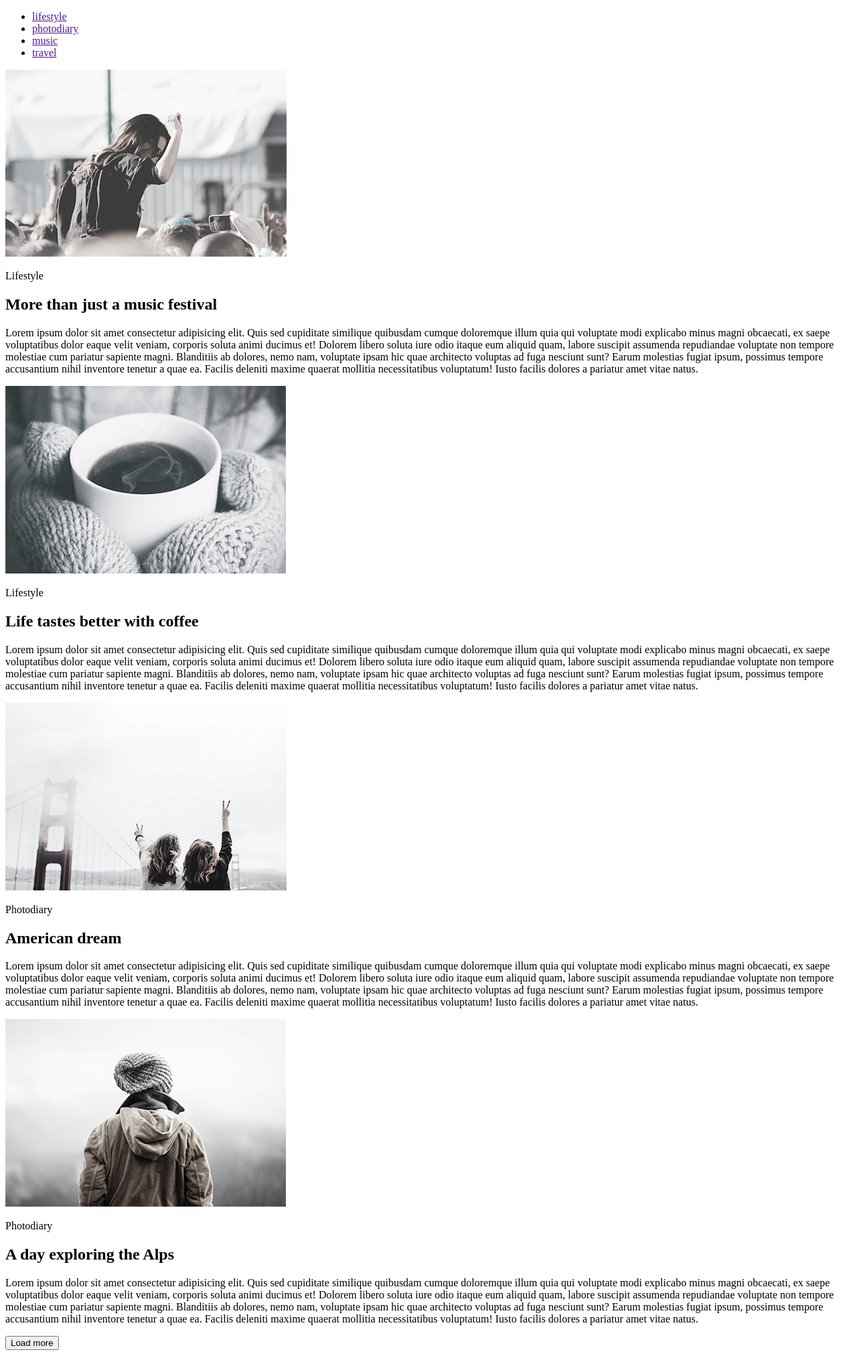
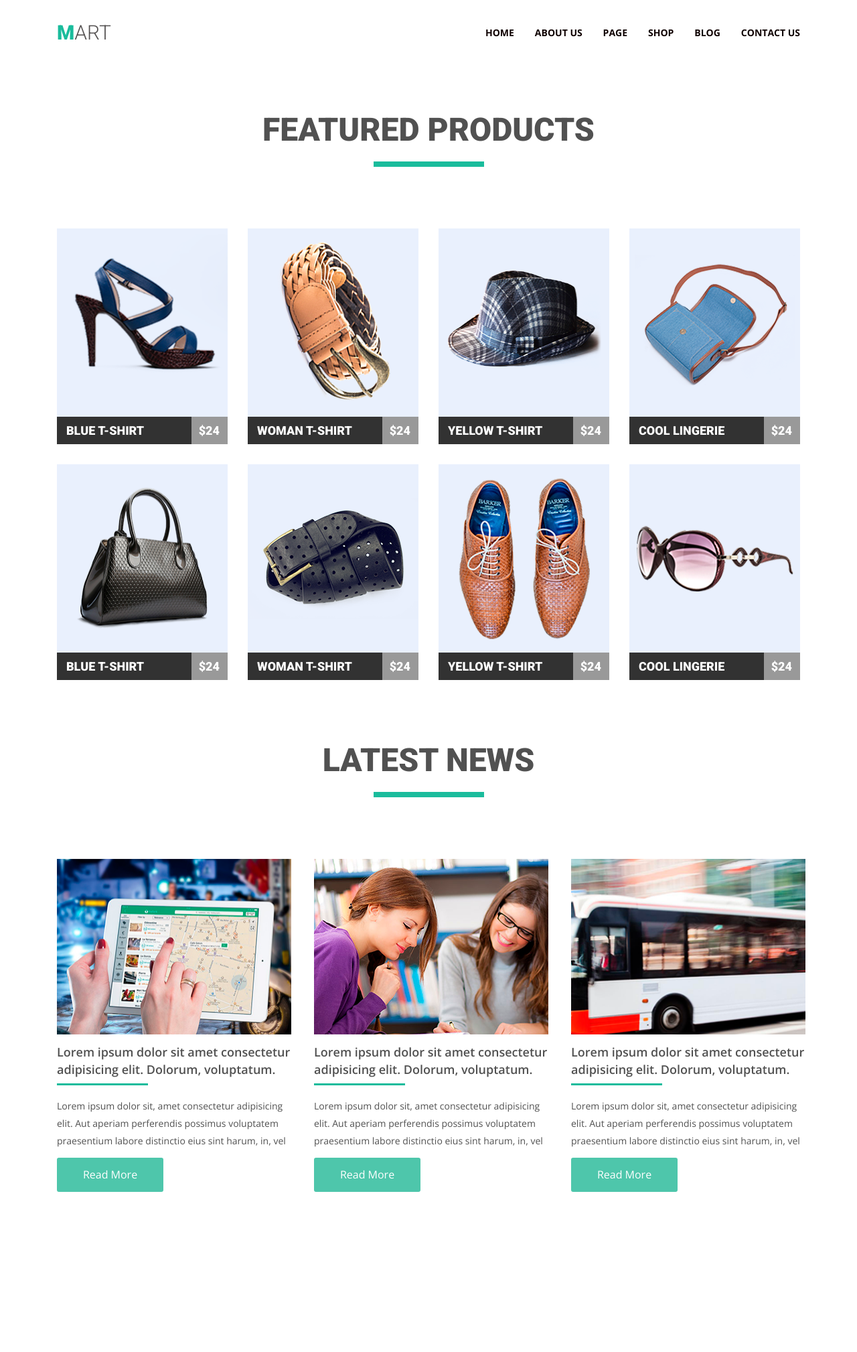
Before and after one commit to albert-stonefish/albert-stonefish.github.io, a plain HTML site: page index.html in a window 1280 px wide. Shown: the whole page at 67% size. After the commit the page ends 1823 px from the top, so only its background shows below. Drawn offline with nearby package versions, Linux system fonts and the light colour scheme.

Commit message:
Homework 4

```diff
--- /dev/null
+++ b/css/style.css
@@ -0,0 +1,240 @@
+body {
+  width: 1170px;
+  margin: auto;
+}
+
+.header {
+  margin-top: 32px;
+  height: 34px;
+  width: 1170px;
+}
+
+.logo {
+  display: inline-block;
+  margin-left: 30px;
+  font-family: 'Roboto', sans-serif;
+  font-weight: 300;
+  font-size: 30px;
+  text-transform: uppercase;
+  color: rgb(85,82,82);
+}
+
+.logo::first-letter {
+  color: rgb(26,188,156);
+  font-weight: 900;
+}
+
+.main_menu {
+  display: inline-block;
+  width: 470px;
+  height: 34px;
+  margin-top: 0px;
+  margin-bottom: 0px;
+  float: right;
+  text-align: justify;
+  margin-right: 30px;
+}
+
+.main_menu:after {
+  display: inline-block;
+  content: "";
+  width: 100%;
+}
+
+.main_menu li {
+  display: inline-block;
+  height: 34px;
+  width: max-content;
+  text-align: justify;
+}
+
+.main_menu li a {
+  display: inline-block;
+  height: inherit;
+  font-family: 'Open Sans', sans-serif;
+  font-size: 14px;
+  font-weight: 900;
+  text-transform: uppercase;
+  line-height: 34px;
+  color: rgb(15,1,1);
+}
+
+a {
+  text-decoration: none;
+}
+
+.main_menu li:hover {
+  color: rgb(26,188,156);
+}
+
+a:visited {
+  color: inherit;
+}
+
+.featured_products {
+  display: block;
+  height: 849px;
+  margin-left: auto;
+  margin-right: auto;
+  margin-top: 100px;
+}
+
+h2 {
+  display: block;
+  margin-bottom: 92px;
+  text-align: center;
+  font-family: 'Roboto', sans-serif;
+  font-size: 48px;
+  text-transform: uppercase;
+  font-weight: 900;
+  color:rgb(81,81,81);
+}
+
+h2:after {
+  content:"";
+  display: block;
+  width: 165px;
+  height: 8px;
+  margin-top: 20px;
+  margin-left: auto;
+  margin-right: auto;
+  margin-bottom: 92px;
+  background-color:rgb(26,188,156);
+}
+
+.item {
+  position: relative;
+  display: inline-block;
+  height: 322px;
+  width: 255px;
+  background-color: rgb(50,50,50);
+  float: left;
+  margin-bottom: 30px;
+  margin-left: 30px;
+}
+
+.item_image {
+  position: relative;
+  top: 140.5px;
+  left: 127.5px;
+  transform: translate(-50%, -50%);
+}
+
+.image_background {
+  display: inline-block;
+  height: 281px;
+  width: 255px;
+  background-color: rgb(233,240,253);
+  position: absolute;
+  top: 0px;
+  left: 0px;
+}
+
+.product_name_price {
+  display: inline-block;
+  height: 41px;
+  width: 255px;
+  background-color:rgba(50,50,50,0);
+  position: absolute;
+  bottom: 0px;
+  left: 0px;
+  line-height: 42px;
+}
+
+.item:hover {
+  background-color: rgb(26,188,156);
+}
+
+.name {
+  margin-left: 14px;
+  font-family: 'Roboto', sans-serif;
+  font-size: 18px;
+  font-weight: 900;
+  color: rgb(255,255,255);
+  text-transform: uppercase;
+}
+
+.price {
+  margin-right: 12px;
+  font-family: 'Roboto', sans-serif;
+  font-size: 18px;
+  font-weight: 900;
+  color: rgb(255,255,255);
+  text-transform: uppercase;
+  float: right;
+}
+
+.price_box {
+  display: block;
+  width: 54px;
+  height: 41px;
+  position: absolute;
+  bottom: 0px;
+  right: 0px;
+  background-color: rgba(255,255,255,0.5);
+}
+
+.latest_news {
+  margin-top: 92px;
+}
+
+.blog_section {
+  display: inline-block;
+  Width: 350px;
+  height: 496px;
+  margin-left: 30px;
+  margin-bottom: 45px;
+}
+
+.blog_image {
+  width: 350px;
+  height: 262px;
+  margin-bottom: -4px;
+}
+
+h3 {
+  margin-block-start: 0em;
+  margin-top: 12px;
+  font-family: 'Open Sans', sans-serif;
+  font-size: 18px;
+  font-weight: 600;
+  color:rgb(81,81,81);
+  line-height: 26px;
+  margin-bottom: 18px;
+}
+
+h3:after {
+  content:"";
+  display: block;
+  width: 136px;
+  height: 3px;
+  margin-top: 8px;
+  margin-bottom: 18px;
+  background-color:rgb(26,188,156);
+}
+
+p {
+  margin-block-start: 0px;
+  margin-block-end: 0px;
+  font-family: 'Open Sans', sans-serif;
+  font-size: 14px;
+  font-weight: 400;
+  color:rgb(81,81,81);
+  line-height: 26px;
+  height: 74px;
+  overflow: hidden;
+}
+
+button {
+  height: 51px;
+  width: 159px;
+  text-align: center;
+  font-family: 'Open Sans', sans-serif;
+  font-size: 16px;
+  background-color:rgb(78,198,171);
+  color: rgb(255,255,255);
+  border: none;
+  border-radius: 3px;
+  cursor: pointer;
+  margin-top: 16px;
+}
--- a/index.html
+++ b/index.html
@@ -4,49 +4,149 @@
     <meta charset="UTF-8">
     <meta name="viewport" content="width=device-width, initial-scale=1.0">
     <meta http-equiv="X-UA-Compatible" content="ie=edge">
-    <title>Homework 1-2</title>
+    <title>Homework 4</title>
+    <link rel="stylesheet" href="css/normalize.css">
+    <link rel="stylesheet" href="css/style.css">
+    <link href="https://fonts.googleapis.com/css?family=Roboto:300,900&display=swap" rel="stylesheet">
+    <link href="https://fonts.googleapis.com/css?family=Open+Sans:300,400,600,700&display=swap" rel="stylesheet">
 </head>
 <body>
-    <header>
-        <ul>
-            <li> <a href="">lifestyle</a></li>
-            <li> <a href="">photodiary</a></li>
-            <li> <a href="">music</a></li>
-            <li> <a href="">travel</a></li>
+    <header class="header">
+        <div class="logo">
+            <span>mart</span>
+        </div>
+        <ul class="main_menu">
+            <li>
+                <a href="">home</a>
+            </li>
+            <li>
+                <a href="">about us</a>
+            </li>
+            <li>
+                <a href="">page</a>
+            </li>
+            <li>
+                <a href="">shop</a>
+            </li>
+            <li>
+                <a href="">blog</a>
+            </li>
+            <li>
+                <a href="">contact us</a>
+            </li>
         </ul>
     </header>
-    <div>
-        <img src="img/More_than_just_a_music_festival.jpg" alt="Music festival">
+    <div class="featured_products">
+        <h2>featured products</h2>
+        <a class="item" href="">
+            <div class="image_background">
+            </div>
+            <div class="product_name_price">
+                <span class="name">blue t-shirt</span>
+                <span class="price">$24</span>
+            </div>
+            <img class="item_image" src="Img/Item-1.png" alt="blue t-shirt">
+            <div class="price_box">
+            </div>
+        </a>
+        <a class="item" href="">
+            <div class="image_background">
+            </div>
+            <div class="product_name_price">
+                <span class="name">woman t-shirt</span>
+                <span class="price">$24</span>
+            </div>
+            <img class="item_image" src="Img/Item-2.png" alt="woman t-shirt">
+            <div class="price_box">
+            </div>
+        </a>
+        <a class="item" href="">
+            <div class="image_background">
+            </div>
+            <div class="product_name_price">
+                <span class="name">yellow t-shirt</span>
+                <span class="price">$24</span>
+            </div>
+            <img class="item_image" src="Img/Item-3.png" alt="yellow t-shirt">
+            <div class="price_box">
+            </div>
+        </a>
+        <a class="item" href="">
+            <div class="image_background">
+            </div>
+            <div class="product_name_price">
+                <span class="name">cool lingerie</span>
+                <span class="price">$24</span>
+            </div>
+            <img class="item_image" src="Img/Item-4.png" alt="cool lingerie">
+            <div class="price_box">
+            </div>
+        </a>
+        <a class="item" href="">
+            <div class="image_background">
+            </div>
+            <div class="product_name_price">
+                <span class="name">blue t-shirt</span>
+                <span class="price">$24</span>
+            </div>
+            <img class="item_image" src="Img/Item-5.png" alt="blue t-shirt">
+            <div class="price_box">
+            </div>
+        </a>
+        <a class="item" href="">
+            <div class="image_background">
+            </div>
+            <div class="product_name_price">
+                <span class="name">woman t-shirt</span>
+                <span class="price">$24</span>
+            </div>
+            <img class="item_image" src="Img/Item-6.png" alt="woman t-shirt">
+            <div class="price_box">
+            </div>
+        </a>
+        <a class="item" href="">
+           <div class="image_background">
+           </div>
+           <div class="product_name_price">
+                <span class="name">yellow t-shirt</span>
+                <span class="price">$24</span>
+            </div>
+            <img class="item_image" src="Img/Item-7.png" alt="yellow t-shirt">
+            <div class="price_box">
+            </div>
+        </a>
+        <a class="item" href="">
+            <div class="image_background">
+            </div>
+            <div class="product_name_price">
+                <span class="name">cool lingerie</span>
+                <span class="price">$24</span>
+            </div>
+            <img class="item_image" src="Img/Item-8.png" alt="cool lingerie">
+            <div class="price_box">
+            </div>
+        </a>
     </div>
-    <p>Lifestyle</p>
-    <article>
-        <h2>More than just a music festival</h2>
-        <p>Lorem ipsum dolor sit amet consectetur adipisicing elit. Quis sed cupiditate similique quibusdam cumque doloremque illum quia qui voluptate modi explicabo minus magni obcaecati, ex saepe voluptatibus dolor eaque velit veniam, corporis soluta animi ducimus et! Dolorem libero soluta iure odio itaque eum aliquid quam, labore suscipit assumenda repudiandae voluptate non tempore molestiae cum pariatur sapiente magni. Blanditiis ab dolores, nemo nam, voluptate ipsam hic quae architecto voluptas ad fuga nesciunt sunt? Earum molestias fugiat ipsum, possimus tempore accusantium nihil inventore tenetur a quae ea. Facilis deleniti maxime quaerat mollitia necessitatibus voluptatum! Iusto facilis dolores a pariatur amet vitae natus.</p>
-    </article>
-    <div>
-            <img src="img/Life_tastes_better_with_coffee.jpg" alt="A cup of coffee">
+    <div class="latest_news">
+        <h2>latest news</h2>
+        <div class="blog_section">
+            <img class="blog_image" src="Img/Blog_img-1.png" alt="blog section 1">
+            <h3>Lorem ipsum dolor sit amet consectetur adipisicing elit. Dolorum, voluptatum.</h3>
+            <p>Lorem ipsum dolor sit, amet consectetur adipisicing elit. Aut aperiam perferendis possimus voluptatem praesentium labore distinctio eius sint harum, in, vel id doloremque omnis aliquam dolor non placeat iure explicabo?</p>
+            <button>Read More</button>
+        </div>
+        <div class="blog_section">
+            <img class="blog_image" src="Img/Blog_img-2.png" alt="blog section 2">
+            <h3>Lorem ipsum dolor sit amet consectetur adipisicing elit. Dolorum, voluptatum.</h3>
+            <p>Lorem ipsum dolor sit, amet consectetur adipisicing elit. Aut aperiam perferendis possimus voluptatem praesentium labore distinctio eius sint harum, in, vel id doloremque omnis aliquam dolor non placeat iure explicabo?</p>
+            <button>Read More</button>
+        </div>
+        <div class="blog_section">
+            <img class="blog_image" src="Img/Blog_img-3.png" alt="blog section 3">
+            <h3>Lorem ipsum dolor sit amet consectetur adipisicing elit. Dolorum, voluptatum.</h3>
+            <p>Lorem ipsum dolor sit, amet consectetur adipisicing elit. Aut aperiam perferendis possimus voluptatem praesentium labore distinctio eius sint harum, in, vel id doloremque omnis aliquam dolor non placeat iure explicabo?</p>
+            <button>Read More</button>
+        </div>
     </div>
-    <p>Lifestyle</p>
-    <article>
-        <h2>Life tastes better with coffee</h2>
-        <p>Lorem ipsum dolor sit amet consectetur adipisicing elit. Quis sed cupiditate similique quibusdam cumque doloremque illum quia qui voluptate modi explicabo minus magni obcaecati, ex saepe voluptatibus dolor eaque velit veniam, corporis soluta animi ducimus et! Dolorem libero soluta iure odio itaque eum aliquid quam, labore suscipit assumenda repudiandae voluptate non tempore molestiae cum pariatur sapiente magni. Blanditiis ab dolores, nemo nam, voluptate ipsam hic quae architecto voluptas ad fuga nesciunt sunt? Earum molestias fugiat ipsum, possimus tempore accusantium nihil inventore tenetur a quae ea. Facilis deleniti maxime quaerat mollitia necessitatibus voluptatum! Iusto facilis dolores a pariatur amet vitae natus.</p>
-    </article>
-    <div>
-        <img src="img/American_dream.jpg" alt="Brooklyn bridge">
-    </div>
-    <p>Photodiary</p>
-    <article>
-        <h2>American dream</h2>
-        <p>Lorem ipsum dolor sit amet consectetur adipisicing elit. Quis sed cupiditate similique quibusdam cumque doloremque illum quia qui voluptate modi explicabo minus magni obcaecati, ex saepe voluptatibus dolor eaque velit veniam, corporis soluta animi ducimus et! Dolorem libero soluta iure odio itaque eum aliquid quam, labore suscipit assumenda repudiandae voluptate non tempore molestiae cum pariatur sapiente magni. Blanditiis ab dolores, nemo nam, voluptate ipsam hic quae architecto voluptas ad fuga nesciunt sunt? Earum molestias fugiat ipsum, possimus tempore accusantium nihil inventore tenetur a quae ea. Facilis deleniti maxime quaerat mollitia necessitatibus voluptatum! Iusto facilis dolores a pariatur amet vitae natus.</p>
-    </article>
-    <div>
-        <img src="img/A_day_exploring_the_Alps.jpg" alt="Chill weather">
-    </div>
-    <p>Photodiary</p>
-    <article>
-        <h2>A day exploring the Alps</h2>
-        <p>Lorem ipsum dolor sit amet consectetur adipisicing elit. Quis sed cupiditate similique quibusdam cumque doloremque illum quia qui voluptate modi explicabo minus magni obcaecati, ex saepe voluptatibus dolor eaque velit veniam, corporis soluta animi ducimus et! Dolorem libero soluta iure odio itaque eum aliquid quam, labore suscipit assumenda repudiandae voluptate non tempore molestiae cum pariatur sapiente magni. Blanditiis ab dolores, nemo nam, voluptate ipsam hic quae architecto voluptas ad fuga nesciunt sunt? Earum molestias fugiat ipsum, possimus tempore accusantium nihil inventore tenetur a quae ea. Facilis deleniti maxime quaerat mollitia necessitatibus voluptatum! Iusto facilis dolores a pariatur amet vitae natus.</p>
-    </article>
-    <button>Load more</button>
 </body>
 </html>
```
Also changed, not shown: css/normalize.css (added), img/A_day_exploring_the_Alps.jpg (deleted), img/American_dream.jpg (deleted), img/Blog_img-1.png (added), img/Blog_img-2.png (added), img/Blog_img-3.png (added), img/Item-1.png (added), img/Item-2.png (added), img/Item-3.png (added), img/Item-4.png (added), img/Item-5.png (added), img/Item-6.png (added), img/Item-7.png (added), img/Item-8.png (added), 2 more files.
